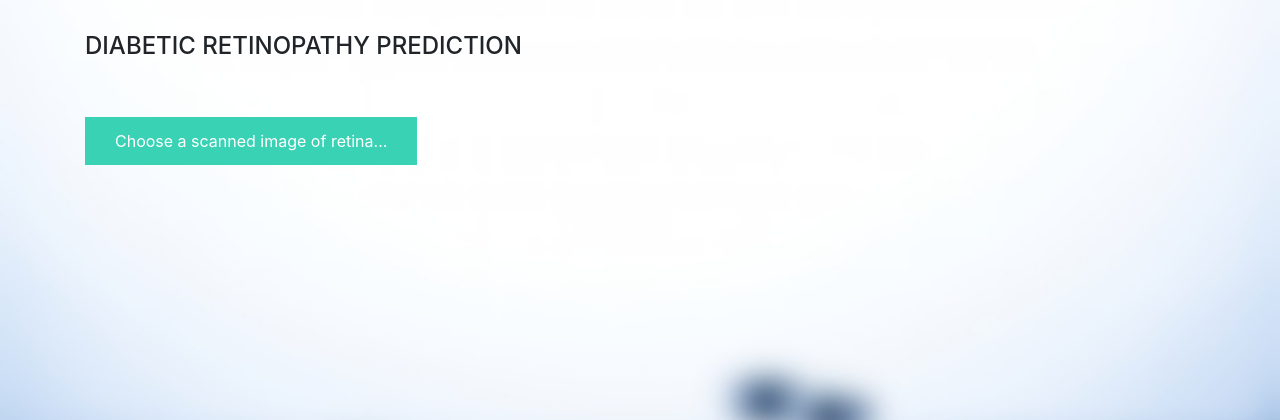
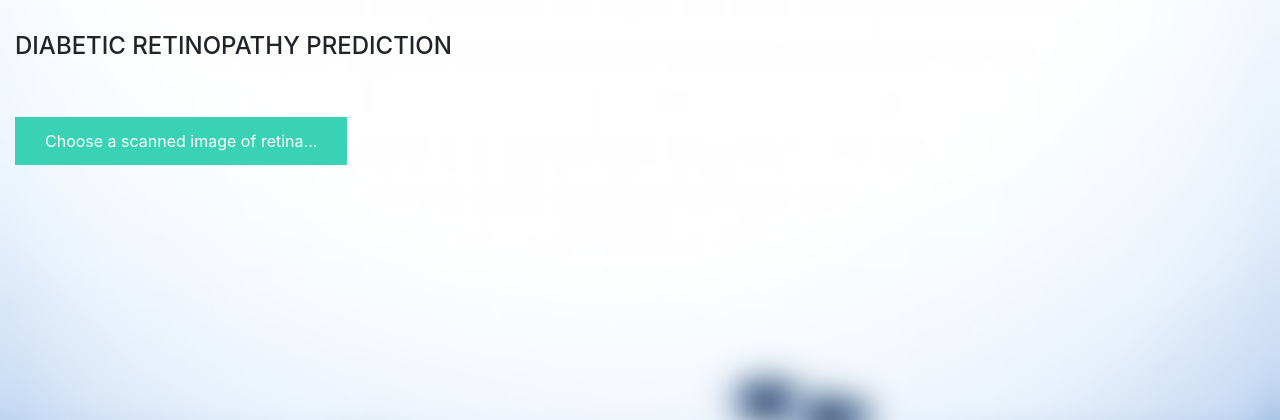
Before and after one commit to bhavanacgk/DiabeticRetinopathy, a Flask app: page / in a window 1280 px wide. Shown: the top 420 px of the page. Run offline with Flask 2, Linux system fonts and the light colour scheme; some libraries are stand-ins or nearby versions.

Commit message:
Update index.html

```diff
--- a/templates/index.html
+++ b/templates/index.html
@@ -1,25 +1,63 @@
+<html>
 {% extends "base.html" %} {% block content %}
+<head>
+    <meta name="viewport" content="width=device-width, initial-scale=1.0">
+	<style>
+	@media screen and (min-width: 280px) {
+  body {
+    overflow-x: hidden !important;
 
+}
+.container {
+    max-width: 100% !important;
+    overflow-x: hidden !important;
+}
+
+}
+@media screen and (min-width: 480px) {
+  body {
+    overflow-x: hidden !important;
+
+}
+.container {
+    max-width: 100% !important;
+    overflow-x: hidden !important;
+}
+
+}
+@media screen and (min-width: 600px) {
+  body {
+    overflow-x: hidden !important;
+
+}
+.container {
+    max-width: 100% !important;
+    overflow-x: hidden !important;
+}
+}
+
+</style>
+</head>
 <h4>DIABETIC RETINOPATHY PREDICTION</h4>
 <br></br>
+
 <div>
     <form id="upload-file" method="post" enctype="multipart/form-data">
         <label for="imageUpload" class="upload-label">
             Choose a scanned image of retina...
         </label>
-        <input type="file" name="file" id="imageUpload" accept=".png, .jpg, .jpeg, .jfif " onchange="validateFileType()" required>
+        <input type="file" name="file" id="imageUpload" accept=".png, .jpg, .jpeg " onchange="validateFileType()" >
 		<script type="text/javascript">
 		function validateFileType()
 		{
 		var imageUpload= document.getElementById("imageUpload").value;
 		var idxDot=imageUpload.lastIndexOf(".") + 1;
 		var extFile=imageUpload.substr(idxDot,imageUpload.length).toLowerCase();
-		if(extFile=="jpg" || extFile=="jpeg" || extFile=="png" || extFile=="jfif")
+		if(extFile=="jpg" || extFile=="jpeg" || extFile=="png" )
 		{}
 		else
 		{
-			alert("Only jpg/jpeg/jfif and png files are allowed!");
-			document.getElementById("imageUpload").value=null;
+			if(!alert("Only jpg/jpeg and png files are allowed!")){window.location.reload();}
 		}
 		}
 		</script>
@@ -38,10 +76,11 @@
 
     <div class="loader" style="display:none;"></div>
 
-    <h3 id="result">
+<h3 id="result">
         <span> </span>
     </h3>
 
 </div>
 
 {% endblock %}
+</html>
```
